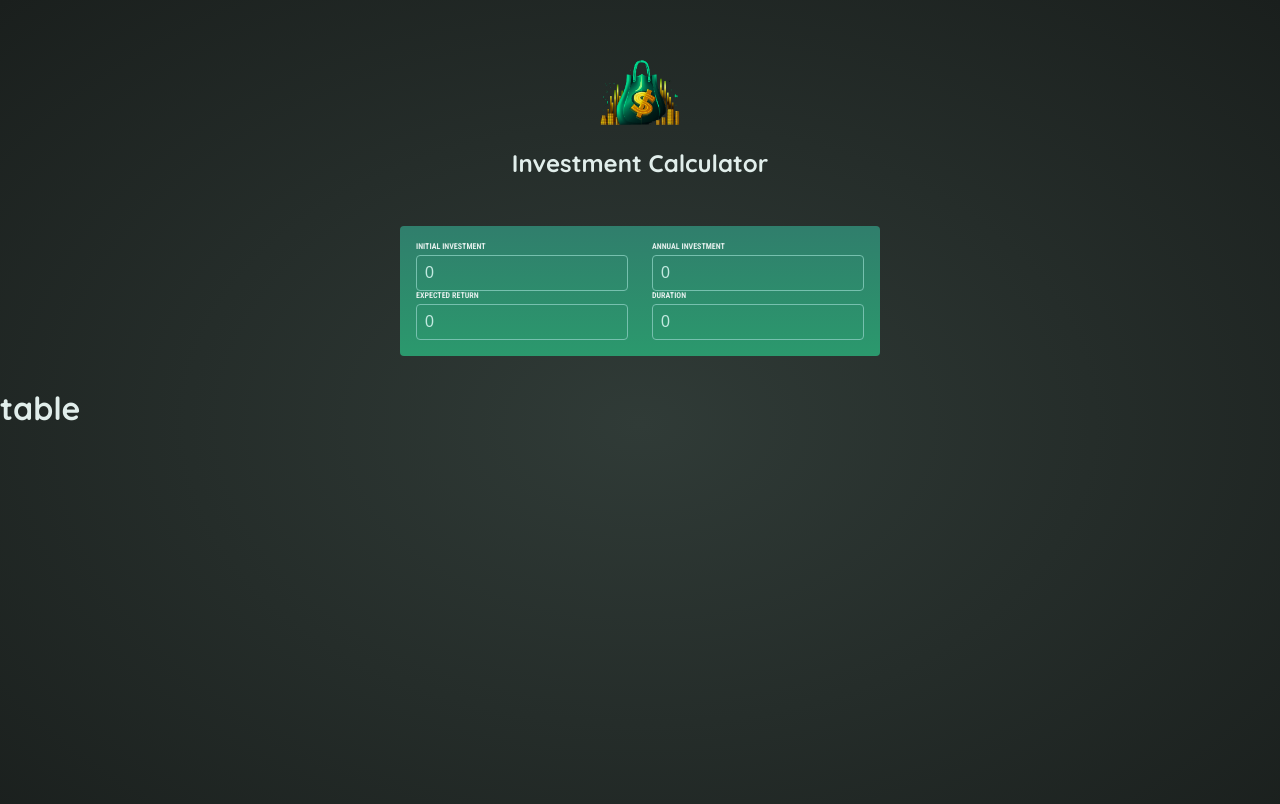
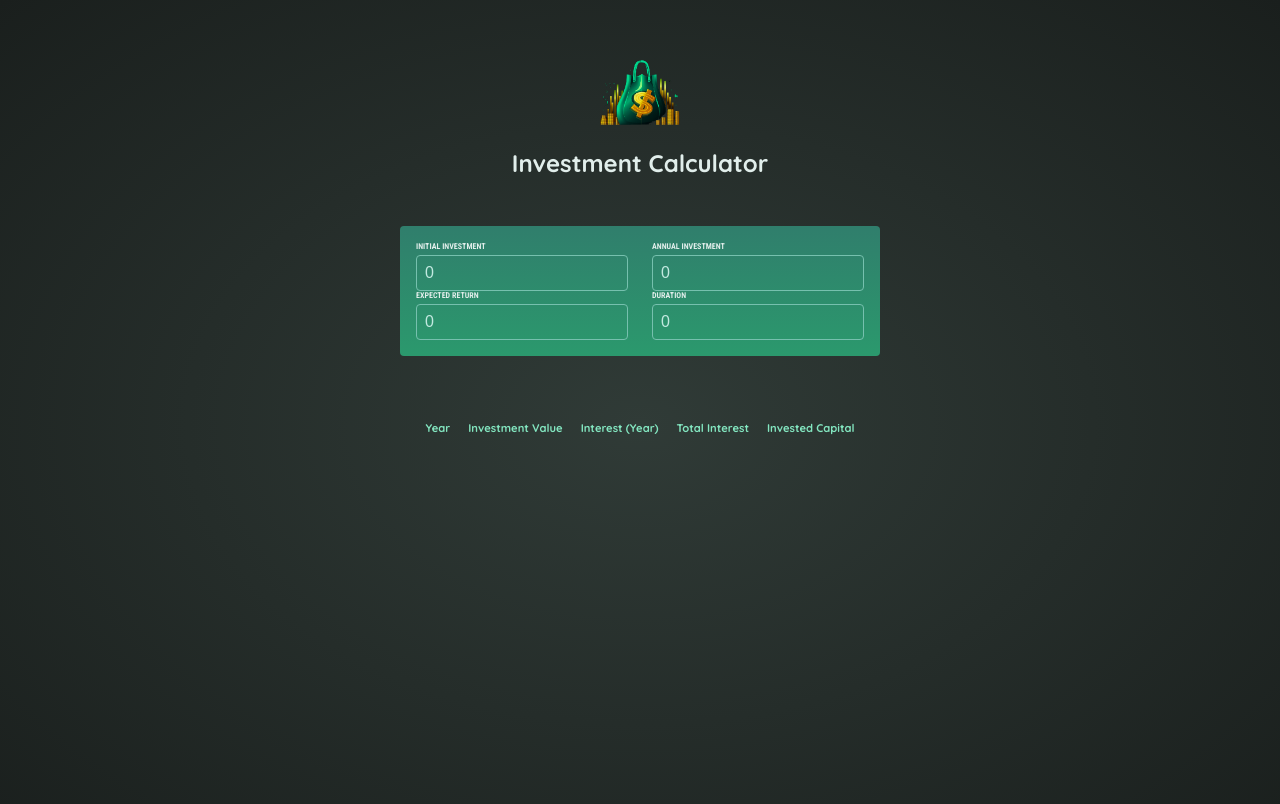
Before and after one commit to niamhbrockbank/investment-calculator, a React (Vite) app: page / in a window 1280 px wide. Shown: the top 804 px of the page. Built offline with nearby package versions, Linux system fonts and the light colour scheme.

Commit message:
Calculate investment results and show in table

```diff
--- a/src/App.jsx
+++ b/src/App.jsx
@@ -1,6 +1,6 @@
 import { useState } from "react";
 import Header from "./components/Header";
-import InvestmentTable from "./components/InvestmentTable";
+import ResultTable from "./components/ResultTable";
 import UserInput from "./components/UserInput";
 
 const INITIAL_INPUT_VALUES = {
@@ -16,7 +16,7 @@ function App() {
     <main>
       <Header />
       <UserInput inputState={inputValues} setInputState={setInputValues} />
-      <InvestmentTable inputValues={inputValues} />
+      <ResultTable inputValues={inputValues} />
     </main>
   );
 }
--- a/src/components/InvestmentTable.jsx
+++ /dev/null
@@ -1,3 +0,0 @@
-export default function InvestmentTable({ ...props }) {
-  return <h1>table</h1>;
-}
--- /dev/null
+++ b/src/components/ResultTable.jsx
@@ -0,0 +1,38 @@
+import { calculateInvestmentResults, formatter } from "../util/investment";
+
+export default function ResultTable({ inputValues, ...props }) {
+  const investmentResults = calculateInvestmentResults(inputValues);
+
+  const tableHeaders = [
+    "Year",
+    "Investment Value",
+    "Interest (Year)",
+    "Total Interest",
+    "Invested Capital",
+  ];
+
+  const tableRows = investmentResults.map(
+    ({ year, interest, valueEndOfYear, annualInvestment }) => (
+      <tr key={year}>
+        <td>{year}</td>
+        <td>{formatter.format(valueEndOfYear)}</td>
+        <td>{formatter.format(interest)}</td>
+        <td>{formatter.format(annualInvestment)}</td>
+        <td>{formatter.format(valueEndOfYear - annualInvestment)}</td>
+      </tr>
+    )
+  );
+
+  return (
+    <table id="result">
+      <thead>
+        <tr>
+          {tableHeaders.map((h) => (
+            <th key={h}>{h}</th>
+          ))}
+        </tr>
+      </thead>
+      <tbody>{tableRows}</tbody>
+    </table>
+  );
+}
```
